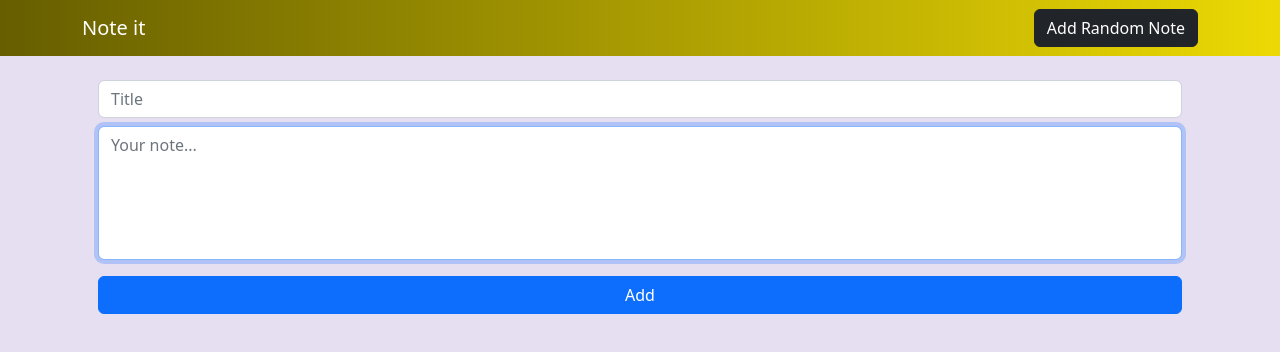
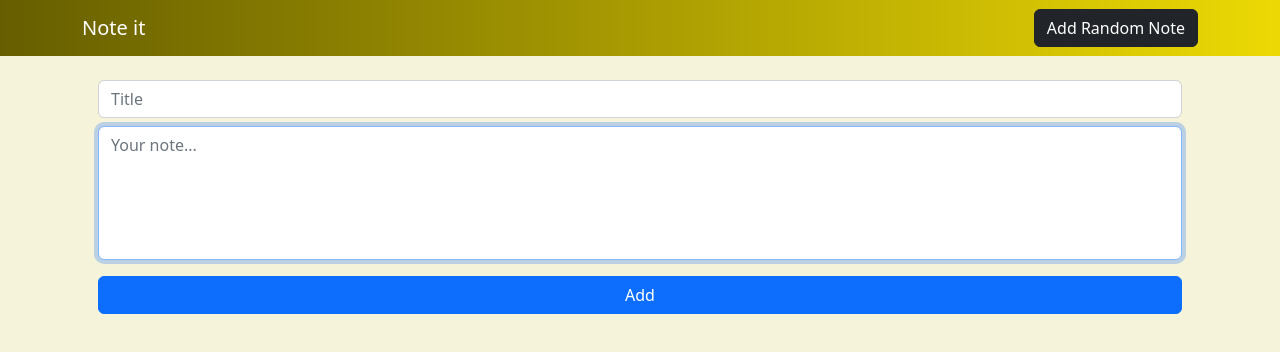
Before and after one commit to softwarebyze/Note-it, a React (Create React App) app: page / in a window 1280 px wide. Shown: the top 352 px of the page. Built offline with nearby package versions, Linux system fonts and the light colour scheme.

Commit message:
changed bg color to yellow

```diff
--- a/src/App.css
+++ b/src/App.css
@@ -3,7 +3,7 @@
 }
 
 body {
-  background: #b19cd951;
+  background: #e2dc8951;
 }
 
 .gradient {
```
